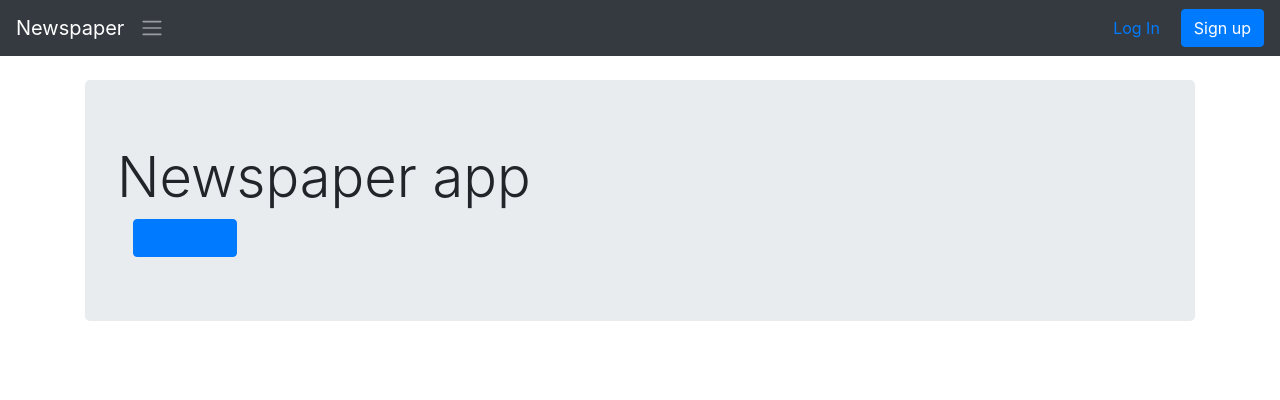
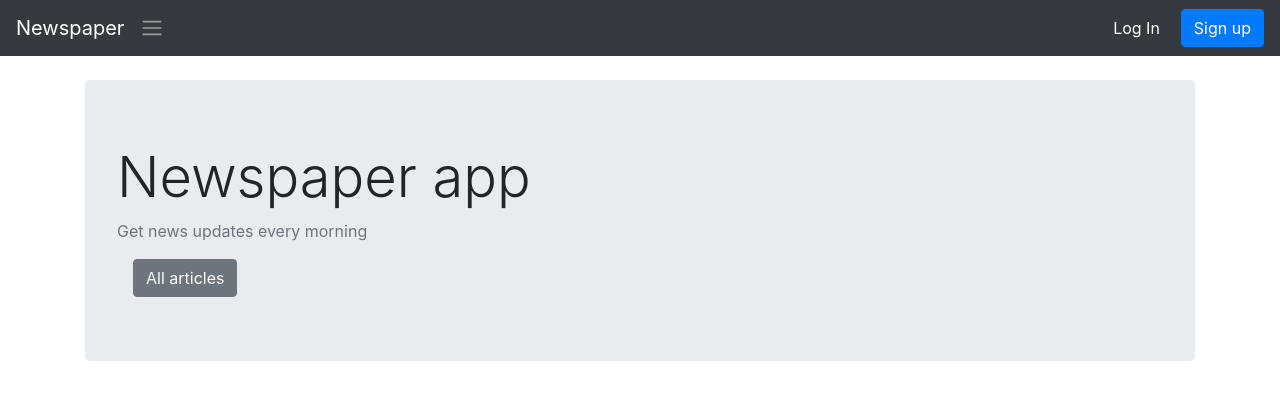
Before and after one commit to rnrashmi/NewsWith-Python, a Django app: page / in a window 1280 px wide. Shown: the top 400 px of the page. Run offline with Django 3.2, Linux system fonts and the light colour scheme; some libraries are stand-ins or nearby versions.

Commit message:
Home page update jumbotron

```diff
--- a/templates/home.html
+++ b/templates/home.html
@@ -3,6 +3,12 @@
 {% block content %}
 <div class="jumbotron">
 <h1 class="display-4">Newspaper app</h1>
-<button class="btn btn-primary ml-3"><a href="{%url 'article_list'%}">All articles</a></button>
+<p class="text-muted">Get news updates every morning </p>
+<button class="btn btn-secondary ml-3"><a href="{%url 'article_list'%}">All articles</a></button>
+<style>
+  a{
+    color: #fff;
+  }
+</style>
 </div>
 {% endblock content %}
```
